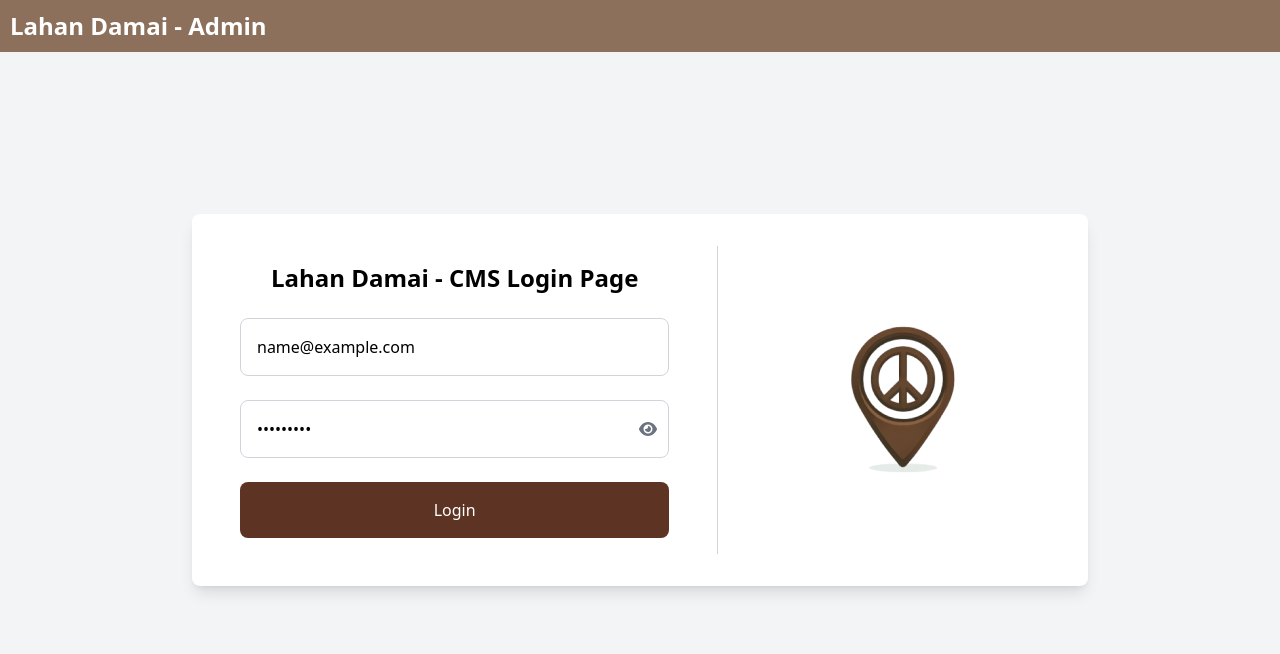
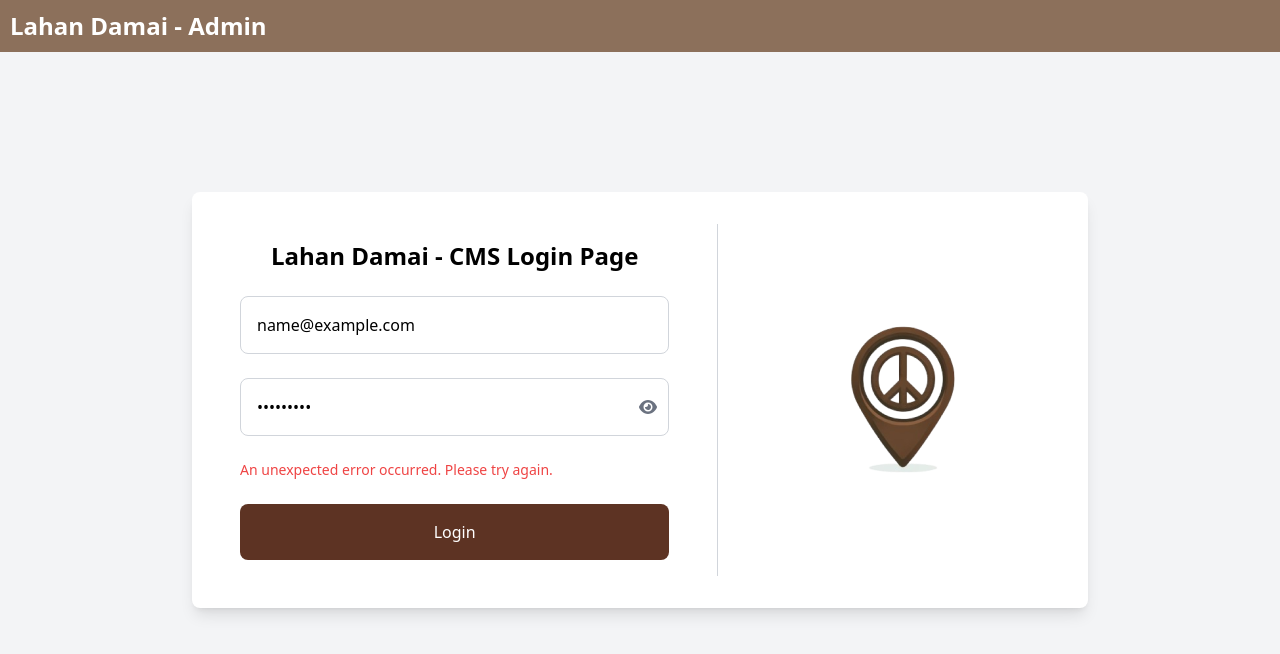
Before and after one commit to Lahan-Damai/CMS-Frontend, a React (Vite) app: page /login in a window 1280 px wide. Both pictures are taken after typing "name@example.com", "Sample123" into the empty fields and a click on the button "Login". Shown: the top 654 px of the page. Built offline with nearby package versions, Linux system fonts and the light colour scheme; no server answers.

Commit message:
show error message on the login form

```diff
--- a/src/components/LoginForm.jsx
+++ b/src/components/LoginForm.jsx
@@ -8,6 +8,7 @@ function LoginForm({ setIsLoggedIn }) {
     const [email, setUsername] = useState('');
     const [password, setPassword] = useState('');
     const [showPassword, setShowPassword] = useState(false);
+    const [errorMessage, setErrorMessage] = useState('');
     const navigate = useNavigate();
 
     const handleSubmit = async (event) => {
@@ -21,6 +22,15 @@ function LoginForm({ setIsLoggedIn }) {
             localStorage.setItem("isLoggedIn", "true"); // Ensure this is set
             navigate('/dashboard');
         } catch (error) {
+            if (error.response) {
+                if (error.response.status === 500) {
+                    setErrorMessage('Server error. Please try again later.');
+                } else {
+                    setErrorMessage('Email or password is incorrect.');
+                }
+            } else {
+                setErrorMessage('An unexpected error occurred. Please try again.');
+            }
             console.error('Login error:', error);
         }
     };
@@ -65,6 +75,11 @@ function LoginForm({ setIsLoggedIn }) {
                                 <FontAwesomeIcon icon={showPassword ? faEyeSlash : faEye} />
                             </span>
                         </div>
+                        {errorMessage && (
+                            <div className="text-red-500 text-sm mt-2">
+                                {errorMessage}
+                            </div>
+                        )}
                         <button type="submit" className="w-full p-4 bg-[#5D3323] text-white rounded-lg hover:bg-[#4a271e]">Login</button>
                     </form>
                 </div>
```
